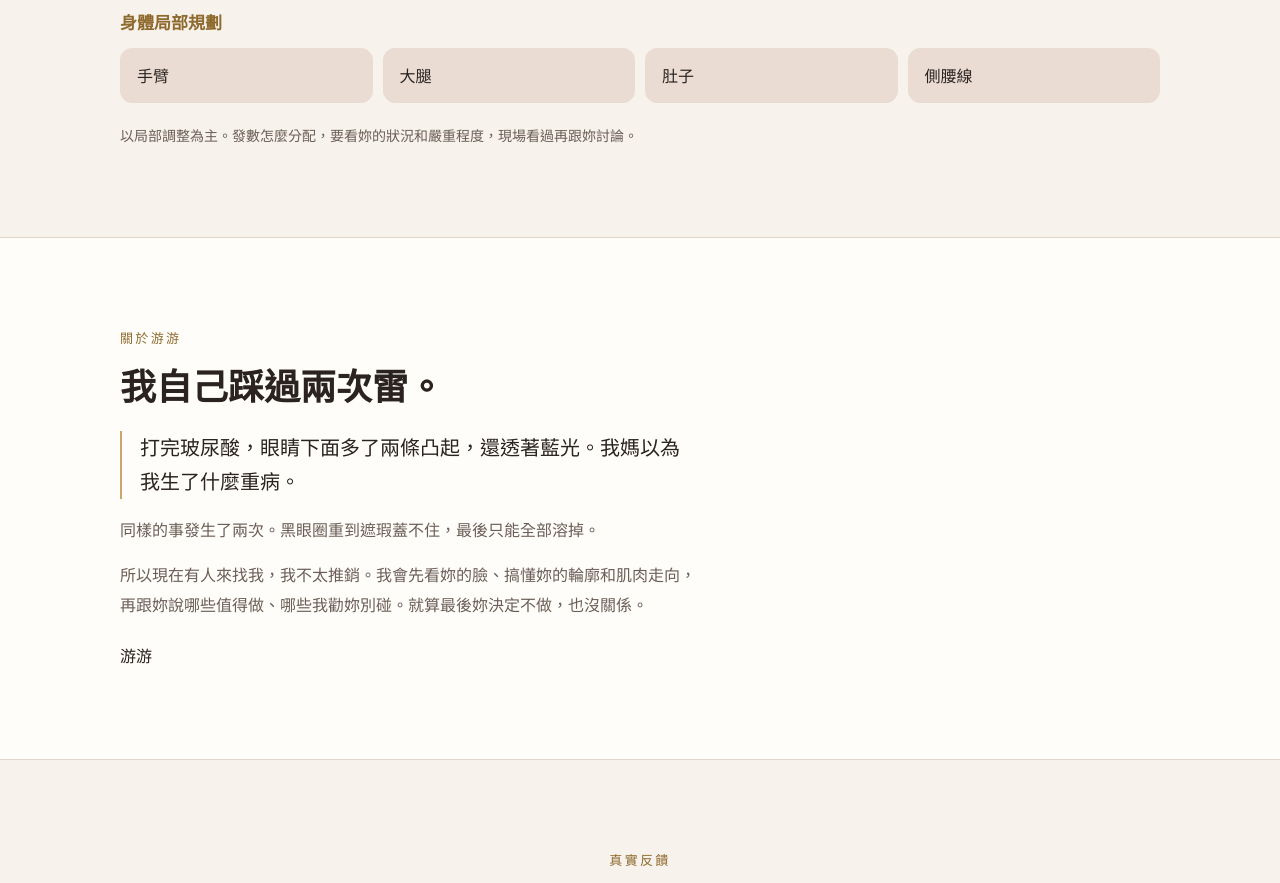
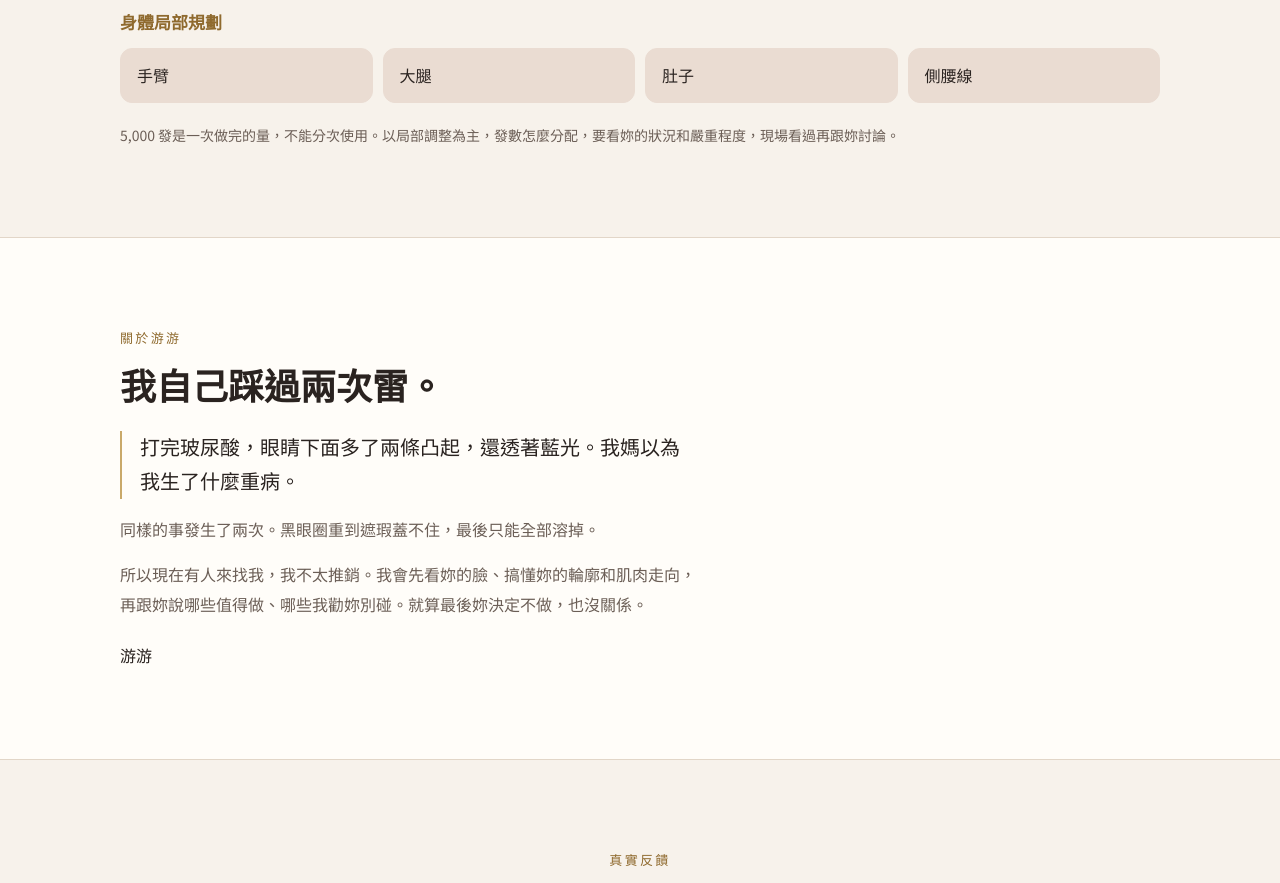
Before and after one commit to joanna-youyou/joanna-youyou.github.io, a plain HTML site: page youtai.html in a window 1280 px wide. Shown: the part 3780-4663 px from the top of the page. Drawn offline with Linux system fonts and the light colour scheme.

Commit message:
費用說明加上一次做完、不能分次

```diff
--- a/youtai.html
+++ b/youtai.html
@@ -431,7 +431,7 @@
           <li>手臂</li><li>大腿</li><li>肚子</li><li>側腰線</li>
         </ul>
       </div>
-      <p class="price-note">以局部調整為主。發數怎麼分配，要看妳的狀況和嚴重程度，現場看過再跟妳討論。</p>
+      <p class="price-note">5,000 發是一次做完的量，不能分次使用。以局部調整為主，發數怎麼分配，要看妳的狀況和嚴重程度，現場看過再跟妳討論。</p>
     </div>
   </section>
 
```
